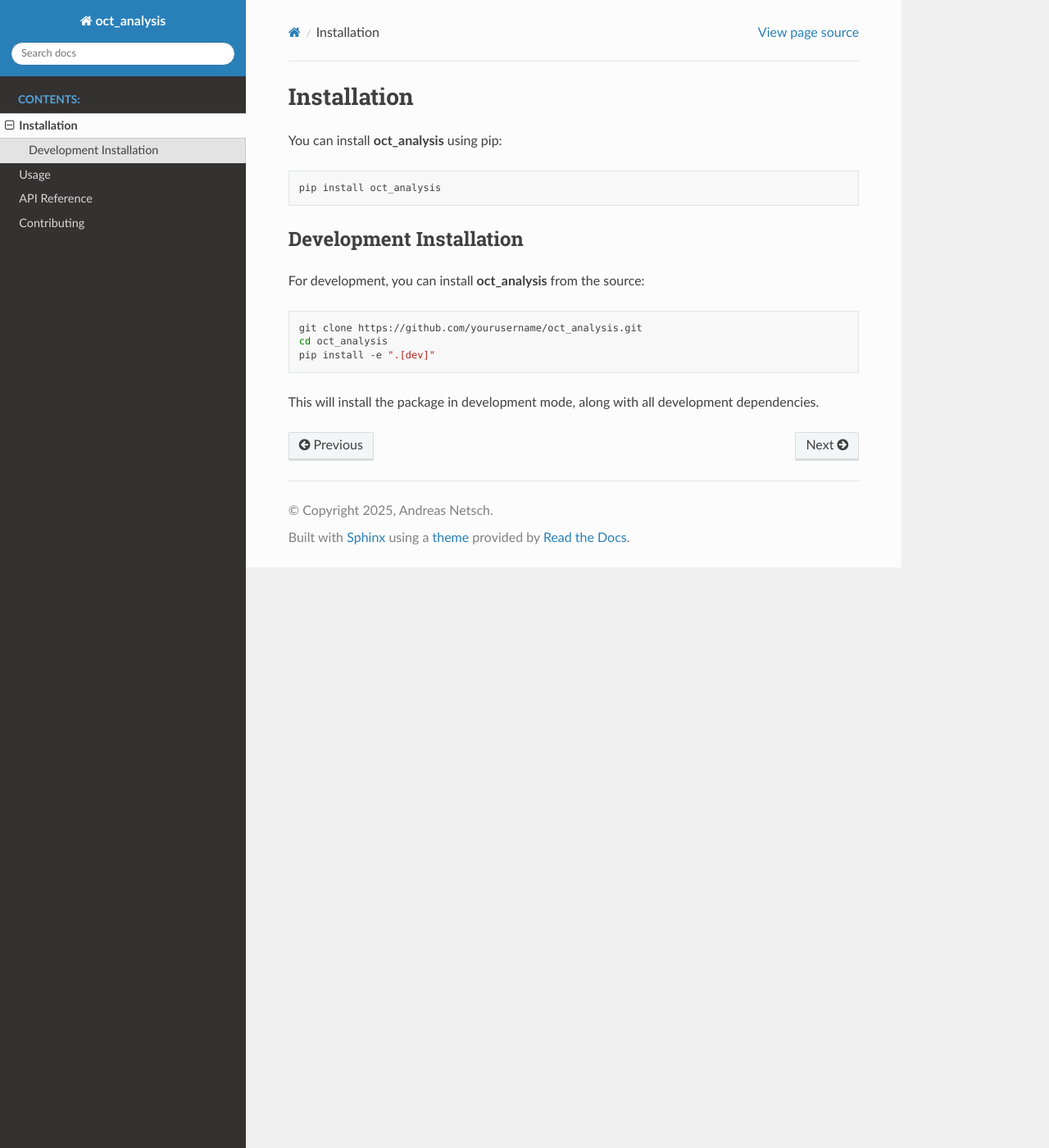
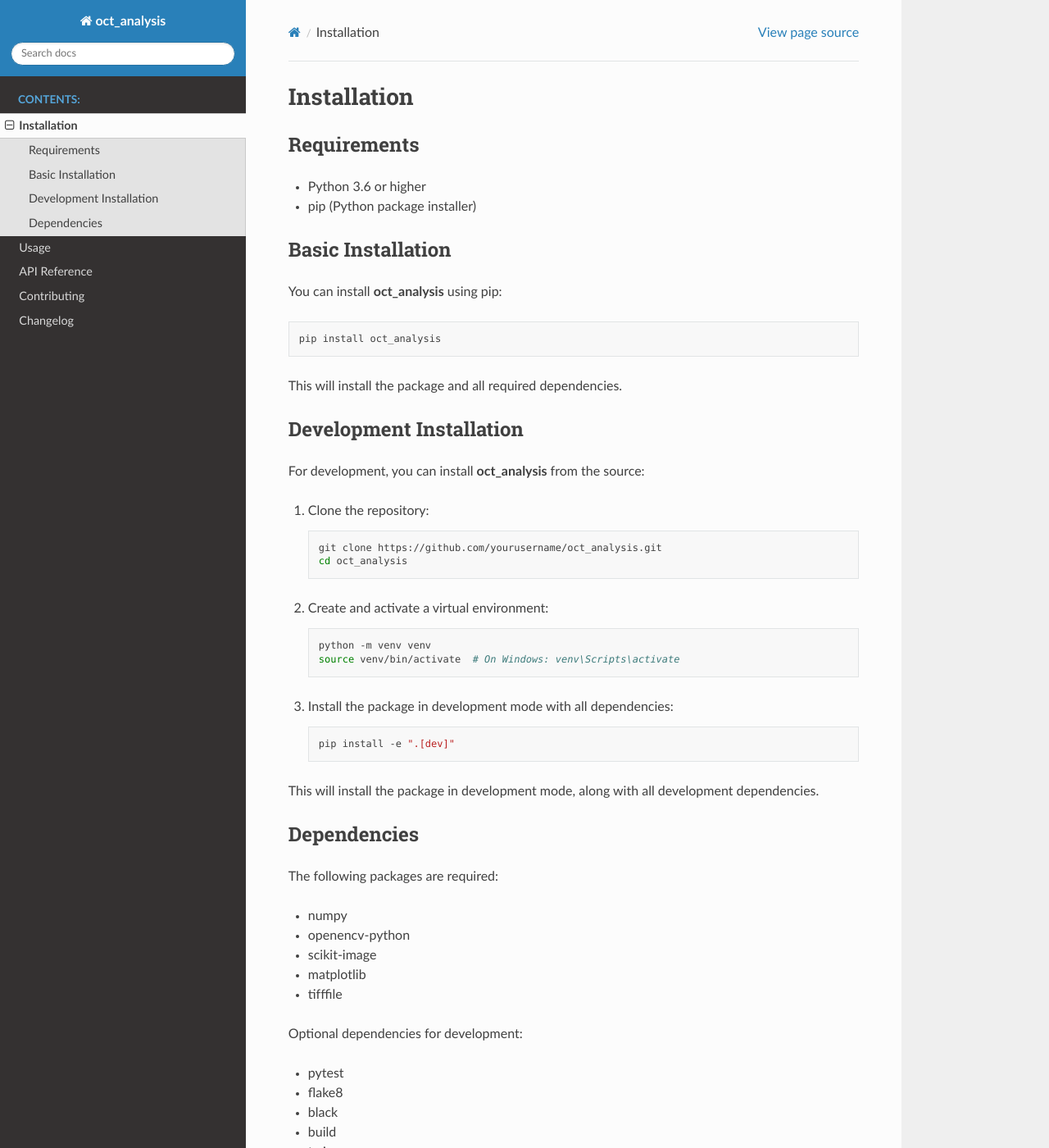
Before and after one commit to AndreasNetsch/oct_analysis, a Sphinx documentation site: the page built from docs/source/installation.rst, in a window 1280 px wide and 1400 px high. Shown: the whole window at 82% size. Built offline with Sphinx 7.4.7 and the Read the Docs theme 3.1.0, drawn with Linux system fonts in a browser that asks for light colours.

Commit message:
fix readthedocs

```diff
--- a/docs/requirements.txt
+++ b/docs/requirements.txt
@@ -3,6 +3,7 @@ sphinx_rtd_theme>=0.5.2
 sphinx-autodoc-typehints>=1.12.0
 numpy>=1.20.0
 opencv-python>=4.5.0
+scikit-image>=0.19.0
 matplotlib>=3.4.0
 tifffile>=2020.6.3
 pytest>=6.0.0
--- a/docs/source/contributing.rst
+++ b/docs/source/contributing.rst
@@ -28,7 +28,7 @@ Development Setup
        pre-commit install
 
 Code Style
----------
+----------
 
 This project uses:
 
--- a/docs/source/index.rst
+++ b/docs/source/index.rst
@@ -4,7 +4,7 @@
    contain the root `toctree` directive.
 
 Welcome to oct_analysis's documentation!
-================================
+=======================================
 
 **oct_analysis** is a Python library that provides image processing utilities.
 
@@ -16,9 +16,10 @@ Welcome to oct_analysis's documentation!
    usage
    api
    contributing
+   changelog
 
 Indices and tables
-==================
+=================
 
 * :ref:`genindex`
 * :ref:`modindex`
--- a/docs/source/installation.rst
+++ b/docs/source/installation.rst
@@ -1,5 +1,14 @@
 Installation
-============
+===========
+
+Requirements
+-----------
+
+* Python 3.6 or higher
+* pip (Python package installer)
+
+Basic Installation
+----------------
 
 You can install **oct_analysis** using pip:
 
@@ -7,15 +16,51 @@ You can install **oct_analysis** using pip:
 
     pip install oct_analysis
 
+This will install the package and all required dependencies.
+
 Development Installation
------------------------
+---------------------
 
 For development, you can install **oct_analysis** from the source:
 
-.. code-block:: bash
+1. Clone the repository:
 
-    git clone https://github.com/yourusername/oct_analysis.git
-    cd oct_analysis
-    pip install -e ".[dev]"
+   .. code-block:: bash
+
+       git clone https://github.com/yourusername/oct_analysis.git
+       cd oct_analysis
+
+2. Create and activate a virtual environment:
+
+   .. code-block:: bash
+
+       python -m venv venv
+       source venv/bin/activate  # On Windows: venv\Scripts\activate
+
+3. Install the package in development mode with all dependencies:
+
+   .. code-block:: bash
+
+       pip install -e ".[dev]"
 
 This will install the package in development mode, along with all development dependencies.
+
+Dependencies
+-----------
+
+The following packages are required:
+
+* numpy
+* openencv-python
+* scikit-image
+* matplotlib
+* tifffile
+
+Optional dependencies for development:
+
+* pytest
+* flake8
+* black
+* build
+* twine
+* pre-commit
--- a/docs/source/usage.rst
+++ b/docs/source/usage.rst
@@ -17,7 +17,7 @@ To read a TIFF image using **oct_analysis**, you can use the ``read_tiff`` funct
     print(f"Image shape: {image.shape}")
 
 Finding Substratum in Images
---------------------------
+---------------------------
 
 To find and process the substratum in an image, you can use the ``find_substratum`` function:
 
--- a/setup.py
+++ b/setup.py
@@ -13,6 +13,7 @@ setup(
     install_requires=[
         "numpy",
         "opencv-python",
+        "scikit-image",
         "sphinx>=4.0.0",
         "sphinx_rtd_theme>=0.5.2",
         "sphinx-autodoc-typehints>=1.12.0",
```
Also changed, not shown: docs/source/api.rst (+19 -0 lines), docs/source/changelog.rst (added, +19 -0 lines).
